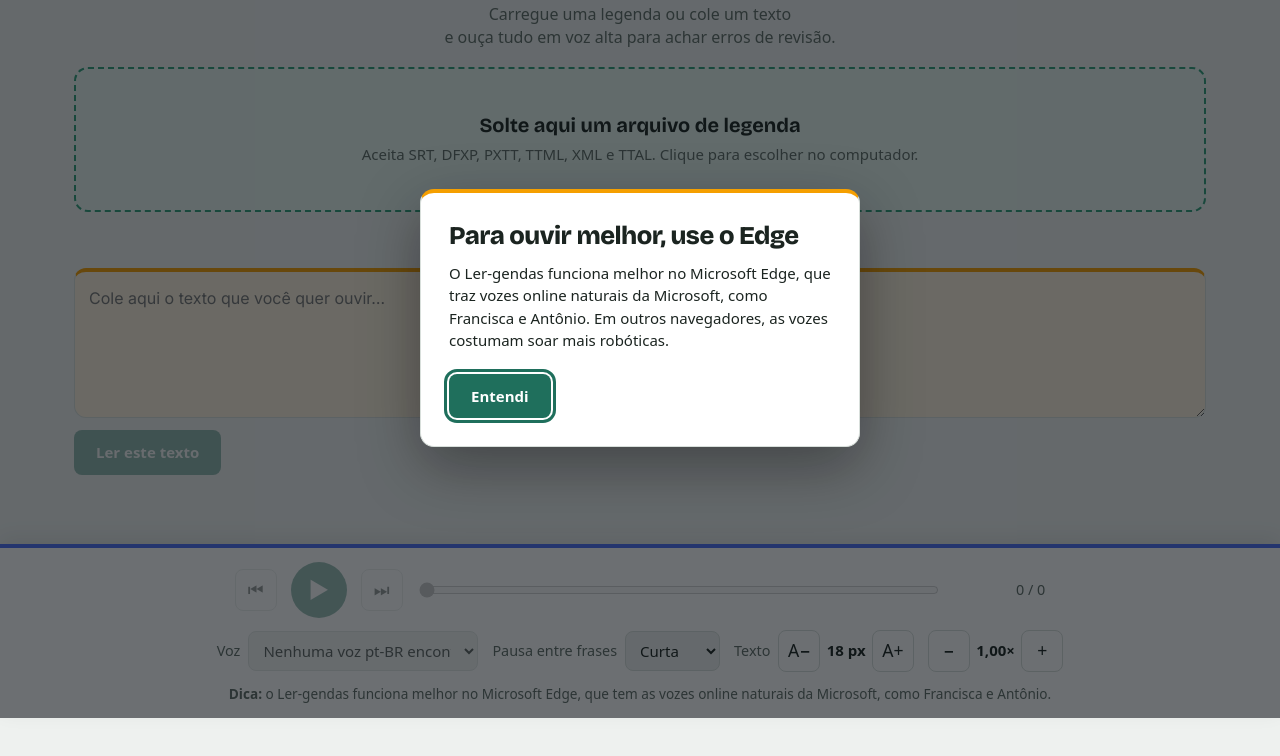
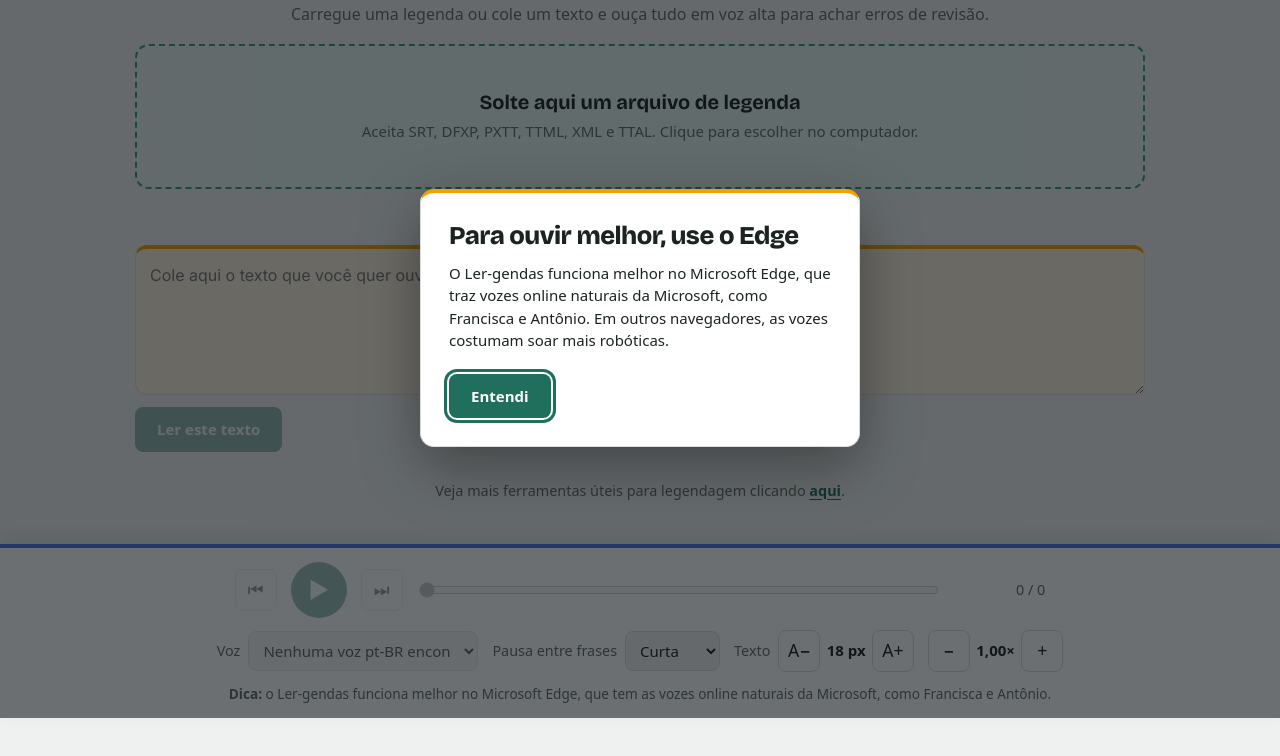
Before and after one commit to matmaggi/ler-gendas, a plain HTML site: page index.html in a window 1280 px wide. Shown: the part 82-838 px from the top of the page. Before the commit the page ends 800 px from the top, so only its background shows below. Drawn offline with nearby package versions, Linux system fonts and the light colour scheme.

Commit message:
Update index.html

```diff
--- a/index.html
+++ b/index.html
@@ -16,7 +16,7 @@ html{scroll-padding-top:env(safe-area-inset-top,0px)}
 body{margin:0;background:var(--bg);color:var(--ink);font:400 15px/1.5 var(--sys);min-height:100vh}
 button,select,input{font:inherit;color:inherit}
 :focus-visible{outline:3px solid var(--accent);outline-offset:2px}
-.wrap{max-width:1180px;margin:0 auto;padding:0 24px 240px}
+.wrap{max-width:1050px;margin:0 auto;padding:0 20px 240px}
 .drop{display:block;background:var(--t1);border:2px dashed var(--green);border-radius:14px;padding:44px 20px;text-align:center;cursor:pointer;transition:border-color .15s,background .15s}
 .drop:hover,.drop.over{border-color:var(--accent);background:var(--acb)}
 .drop strong{display:block;font:700 1.25rem/1.2 var(--disp);margin-bottom:6px}
@@ -31,7 +31,7 @@ button,select,input{font:inherit;color:inherit}
 #reader span.on{background:var(--mark)}
 #reader span.hit{box-shadow:inset 0 -2px 0 var(--accent)}
 .dock{position:fixed;left:0;right:0;bottom:0;background:var(--panel);border-top:4px solid var(--blue);box-shadow:0 -6px 20px rgba(0,0,0,.07);padding:14px 20px calc(14px + env(safe-area-inset-bottom,0px))}
-.dock-in{max-width:1180px;margin:0 auto;display:grid;gap:12px}
+.dock-in{max-width:1010px;margin:0 auto;display:grid;gap:12px}
 .row{display:flex;flex-wrap:wrap;align-items:center;justify-content:center;gap:10px 14px}
 .play{width:56px;height:56px;border-radius:50%;border:0;background:var(--accent);color:var(--onaccent);font-size:1.4rem;cursor:pointer;display:grid;place-items:center}
 .play:disabled,.btn:disabled{opacity:.45;cursor:not-allowed}
@@ -72,13 +72,20 @@ body{border-top:5px solid;border-image:linear-gradient(90deg,#2f9e78,#f59f00,#4c
 .logo-st{fill:none;stroke:var(--onac);stroke-linecap:round;stroke-linejoin:round}
 .logo-ck{fill:none;stroke:var(--ac);stroke-linecap:round;stroke-linejoin:round}
 @media (prefers-reduced-motion:reduce){*{transition:none!important}}
+
+/* ===== rodapé da família ===== */
+footer.ft{text-align:center;color:var(--mut);font-size:.9rem;line-height:1.5;padding:28px 20px 32px;max-width:none}
+footer.ft p{margin:0}footer.ft p+p{margin-top:6px}
+footer.ft a{color:var(--ac);font-weight:600;text-decoration:underline;text-underline-offset:3px}
+.fh .sub{max-width:none;white-space:nowrap}
+@media (max-width:900px){.fh .sub{white-space:normal}}
 </style>
 </head>
 <body>
 <div class="wrap">
   <header class="fh">
   <div class="brand"><svg viewBox="0 0 64 64" aria-hidden="true"><rect class="logo-bg" width="64" height="64" rx="16"/><rect class="logo-fg" x="13" y="22" width="6" height="14" rx="3"/><rect class="logo-fg" x="23" y="11" width="6" height="30" rx="3"/><rect class="logo-fg" x="33" y="15" width="6" height="22" rx="3"/><rect class="logo-fg" x="43" y="23" width="6" height="12" rx="3"/><rect class="logo-fg" x="12" y="47" width="40" height="4.5" rx="2.25"/><rect class="logo-fg" x="20" y="55" width="24" height="4.5" rx="2.25"/></svg><h1>Ler-gendas</h1></div>
-  <p class="sub">Carregue uma legenda ou cole um texto<br/> e ouça tudo em voz alta para achar erros de revisão.</p>
+  <p class="sub">Carregue uma legenda ou cole um texto e ouça tudo em voz alta para achar erros de revisão.</p>
 </header>
 
   <label class="drop" id="drop" for="file">
@@ -107,6 +114,7 @@ body{border-top:5px solid;border-image:linear-gradient(90deg,#2f9e78,#f59f00,#4c
     <p class="msg" id="msg" hidden></p>
     <div id="reader" aria-live="off"></div>
   </div>
+  <footer class="ft"><p>Veja mais ferramentas úteis para legendagem clicando <a href="https://matmaggi.github.io/subtools/">aqui</a>.</p></footer>
 </div>
 
 <div class="dock">
```
